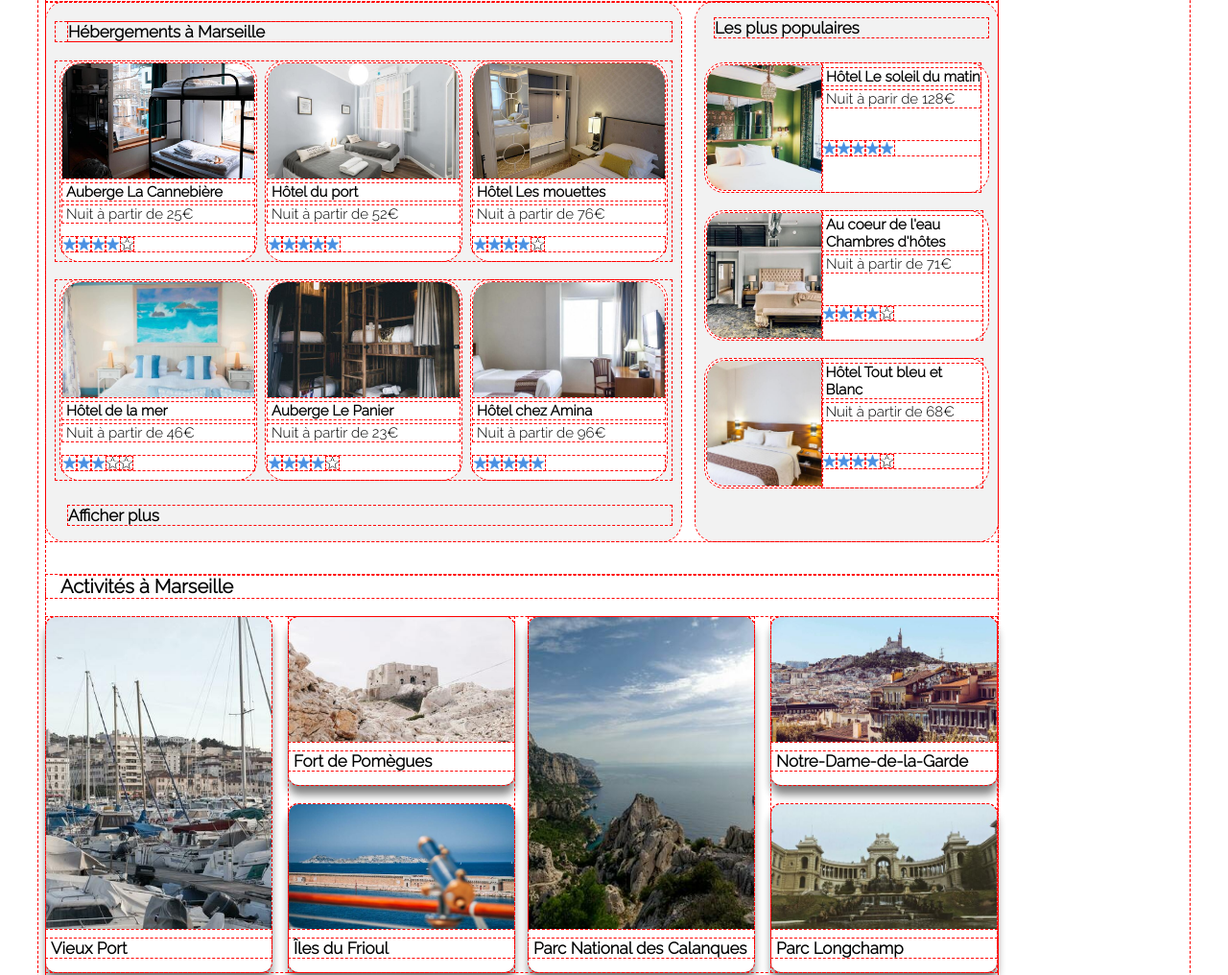
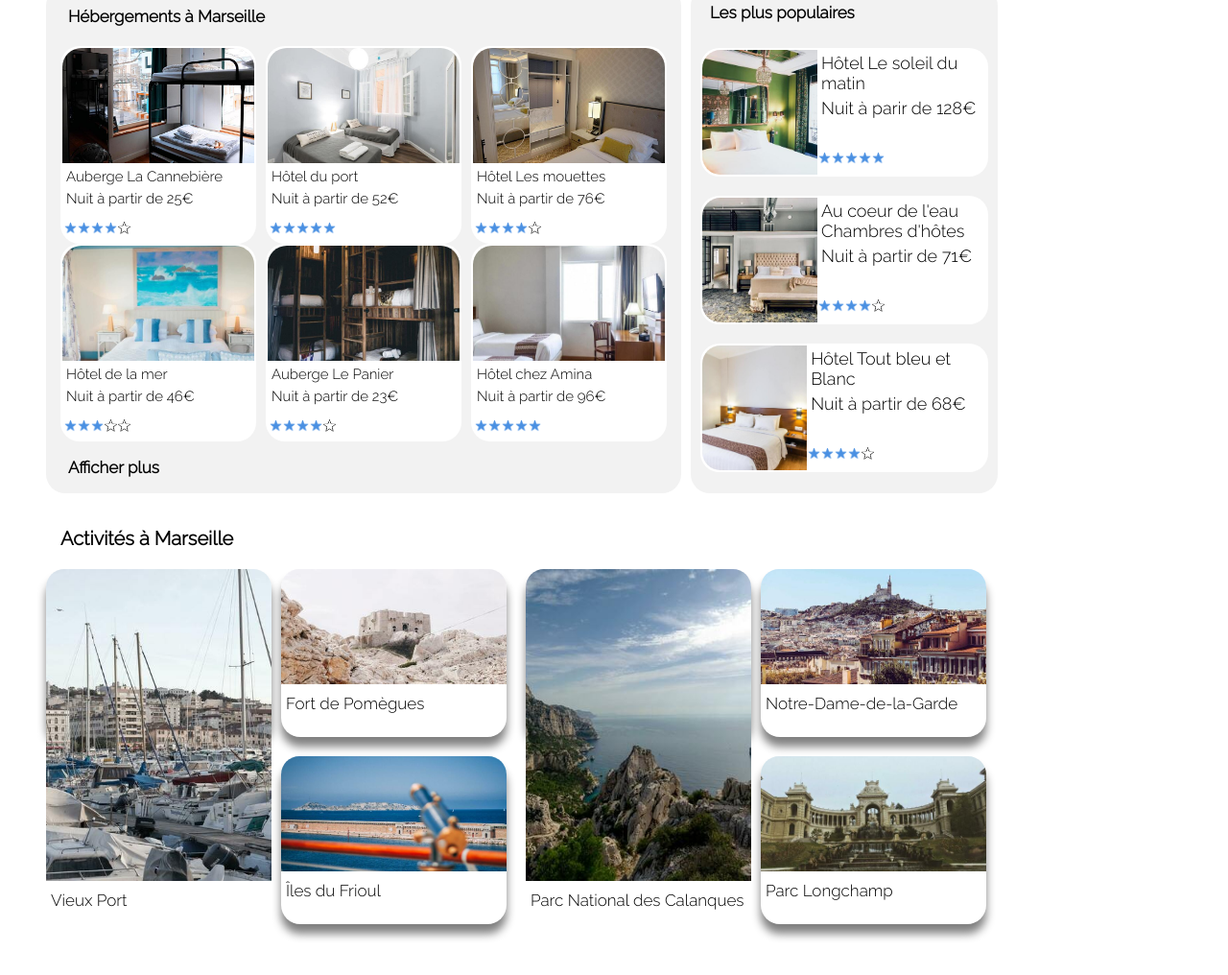
Before and after one commit to vatto46/P2_THIBAULT_ARTHUR, a plain HTML site: page index.html in a window 1280 px wide. Shown: the part 334-1350 px from the top of the page at 96% size. Drawn offline with Linux system fonts and the light colour scheme.

Commit message:
optimisation css

```diff
--- a/index.html
+++ b/index.html
@@ -14,14 +14,14 @@
 </head>
 <body>
 
-                        <!--Header-->
-<header class="n1">
+                        <!--HEADER-->
+<header>
   <img class="logo" src="images/logo/Booki.png">
-  <button class="btn1"><a href="#hebergement">Hébergements</a></button>
-  <button class="btn2"><a href="#Activités">Activités</a></button>
+  <button class="btn1 bouton"><a href="#hebergement">Hébergements</a></button>
+  <button class="btn2 bouton"><a href="#Activités">Activités</a></button>
 </header>
 
-                        <!-- Nav -->
+                        <!-- NAV -->
 
 <nav class="n2">
   <h1 class="trouvez">Trouvez votre hébergement pour des vacances de rêve</h1>
@@ -63,93 +63,93 @@
     </div>
 </nav>
 
-                          <!-- Section -->
+                          <!-- SECTION -->
 
 <section class="n3">
 
-  <aside class="aside1">
+  <aside class="aside">
     <h1><div id="hebergement">Hébergements à Marseille</div></h1>
 
-  <article class="ligne1">
+  <article class="block_hebergement">
 
-    <aside class="canne">
+    <aside class="canne border">
       <img class="img_aside" src="images/hebergements/4_small/cannebiere.jpg">
         <p class="nom"> Auberge La Cannebière</p>
         <p class="prix">Nuit à partir de 25€</p>
           <div class="etoile">
-            <img class="etoile_bleu" src="images/logo/etoile_bleu.png">
-            <img class="etoile_bleu" src="images/logo/etoile_bleu.png">
-            <img class="etoile_bleu" src="images/logo/etoile_bleu.png">
-            <img class="etoile_bleu" src="images/logo/etoile_bleu.png">
-            <img class="etoile_gris" src="images/logo/etoile.png">
+            <img class="etoile" src="images/logo/etoile_bleu.png">
+            <img class="etoile" src="images/logo/etoile_bleu.png">
+            <img class="etoile" src="images/logo/etoile_bleu.png">
+            <img class="etoile" src="images/logo/etoile_bleu.png">
+            <img class="etoile" src="images/logo/etoile.png">
           </div>
     </aside>
 
-    <aside class="canne">
+    <aside class="canne border">
       <img class="img_aside" src="images/hebergements/4_small/port.jpg">
       <p class="nom"> Hôtel du port</p>
       <p class="prix">Nuit à partir de 52€</p>
         <div class="etoile">
-          <img class="etoile_bleu" src="images/logo/etoile_bleu.png">
-          <img class="etoile_bleu" src="images/logo/etoile_bleu.png">
-          <img class="etoile_bleu" src="images/logo/etoile_bleu.png">
-          <img class="etoile_bleu" src="images/logo/etoile_bleu.png">
-          <img class="etoile_bleu" src="images/logo/etoile_bleu.png">
+          <img class="etoile" src="images/logo/etoile_bleu.png">
+          <img class="etoile" src="images/logo/etoile_bleu.png">
+          <img class="etoile" src="images/logo/etoile_bleu.png">
+          <img class="etoile" src="images/logo/etoile_bleu.png">
+          <img class="etoile" src="images/logo/etoile_bleu.png">
         </div>
     </aside>
 
-    <aside class="canne">
+    <aside class="canne border">
       <img class="img_aside" src="images/hebergements/4_small/mouette.jpg">
       <p class="nom"> Hôtel Les mouettes</p>
       <p class="prix">Nuit à partir de 76€</p>
       <div class="etoile">
-      <img class="etoile_bleu" src="images/logo/etoile_bleu.png">
-      <img class="etoile_bleu" src="images/logo/etoile_bleu.png">
-      <img class="etoile_bleu" src="images/logo/etoile_bleu.png">
-      <img class="etoile_bleu" src="images/logo/etoile_bleu.png">
-      <img class="etoile_gris" src="images/logo/etoile.png">
+      <img class="etoile" src="images/logo/etoile_bleu.png">
+      <img class="etoile" src="images/logo/etoile_bleu.png">
+      <img class="etoile" src="images/logo/etoile_bleu.png">
+      <img class="etoile" src="images/logo/etoile_bleu.png">
+      <img class="etoile" src="images/logo/etoile.png">
       </div>
     </aside>
   </article>
 
-  <article class="ligne2">
+  <article class="block_hebergement">
 
-    <aside class="canne">
+    <aside class="canne border">
       <img class="img_aside" src="images/hebergements/4_small/mer.jpg">
       <p class="nom">Hôtel de la mer</p>
       <p class="prix">Nuit à partir de 46€</p>
       <div class="etoile">
-      <img class="etoile_bleu" src="images/logo/etoile_bleu.png">
-      <img class="etoile_bleu" src="images/logo/etoile_bleu.png">
-      <img class="etoile_bleu" src="images/logo/etoile_bleu.png">
-      <img class="etoile_gris" src="images/logo/etoile.png">
-      <img class="etoile_gris" src="images/logo/etoile.png">
+      <img class="etoile" src="images/logo/etoile_bleu.png">
+      <img class="etoile" src="images/logo/etoile_bleu.png">
+      <img class="etoile" src="images/logo/etoile_bleu.png">
+      <img class="etoile" src="images/logo/etoile.png">
+      <img class="etoile" src="images/logo/etoile.png">
       </div>
     </aside>
 
-    <aside class="canne">
+    <aside class="canne border">
       <img class="img_aside" src="images/hebergements/4_small/panier.jpg">
       <p class="nom">Auberge Le Panier</p>
       <p class="prix">Nuit à partir de 23€</p>
       <div class="etoile">
-      <img class="etoile_bleu" src="images/logo/etoile_bleu.png">
-      <img class="etoile_bleu" src="images/logo/etoile_bleu.png">
-      <img class="etoile_bleu" src="images/logo/etoile_bleu.png">
-      <img class="etoile_bleu" src="images/logo/etoile_bleu.png">
-      <img class="etoile_gris" src="images/logo/etoile.png">
+      <img class="etoile" src="images/logo/etoile_bleu.png">
+      <img class="etoile" src="images/logo/etoile_bleu.png">
+      <img class="etoile" src="images/logo/etoile_bleu.png">
+      <img class="etoile" src="images/logo/etoile_bleu.png">
+      <img class="etoile" src="images/logo/etoile.png">
       </div>
     </aside>
 
-    <aside class="canne">
+    <aside class="canne border">
       <img class="img_aside" src="images/hebergements/4_small/amina.jpg">
       <p class="nom">Hôtel chez Amina</p>
       <p class="prix">Nuit à partir de 96€</p>
       <div class="etoile">
-      <img class="etoile_bleu" src="images/logo/etoile_bleu.png">
-      <img class="etoile_bleu" src="images/logo/etoile_bleu.png">
-      <img class="etoile_bleu" src="images/logo/etoile_bleu.png">
-      <img class="etoile_bleu" src="images/logo/etoile_bleu.png">
-      <img class="etoile_bleu" src="images/logo/etoile_bleu.png">
+      <img class="etoile" src="images/logo/etoile_bleu.png">
+      <img class="etoile" src="images/logo/etoile_bleu.png">
+      <img class="etoile" src="images/logo/etoile_bleu.png">
+      <img class="etoile" src="images/logo/etoile_bleu.png">
+      <img class="etoile" src="images/logo/etoile_bleu.png">
       </div>
     </aside>
   </article>
@@ -157,98 +157,98 @@
   <h1 class="afficher">Afficher plus</h1>
   </aside>
 
-                                <!-- Aside -->
+                                <!-- ASIDE -->
 
-  <aside class="aside2">
+  <aside class="aside aside_populaire">
   <h1 class="popu">Les plus populaires</h1>
 
-    <div class="block_aside2">
+    <div class="block_aside2 border">
       <img class="img_popu" src="images/hebergements/4_small/matin.jpg">
       <div class="texte"><p class="nom">Hôtel Le soleil du matin </p>
       <p class="prix">Nuit à parir de 128€</p>
       <div class="etoile_populaire">
-      <img class="etoile_bleu" src="images/logo/etoile_bleu.png">
-      <img class="etoile_bleu" src="images/logo/etoile_bleu.png">
-      <img class="etoile_bleu" src="images/logo/etoile_bleu.png">
-      <img class="etoile_bleu" src="images/logo/etoile_bleu.png">
-      <img class="etoile_bleu" src="images/logo/etoile_bleu.png">
+      <img class="etoile" src="images/logo/etoile_bleu.png">
+      <img class="etoile" src="images/logo/etoile_bleu.png">
+      <img class="etoile" src="images/logo/etoile_bleu.png">
+      <img class="etoile" src="images/logo/etoile_bleu.png">
+      <img class="etoile" src="images/logo/etoile_bleu.png">
       </div>
       </div>
     </div>
 
-    <div class="block_aside2">
+    <div class="block_aside2 border">
       <img class="img_popu" src="images/hebergements/4_small/coeur.jpg">
       <div class="texte"><p class="nom">Au coeur de l'eau Chambres d'hôtes</p>
       <p class="prix">Nuit à partir de 71€</p>
       <div class="etoile_populaire2">
-      <img class="etoile_bleu" src="images/logo/etoile_bleu.png">
-      <img class="etoile_bleu" src="images/logo/etoile_bleu.png">
-      <img class="etoile_bleu" src="images/logo/etoile_bleu.png">
-      <img class="etoile_bleu" src="images/logo/etoile_bleu.png">
-      <img class="etoile_gris" src="images/logo/etoile.png">
+      <img class="etoile" src="images/logo/etoile_bleu.png">
+      <img class="etoile" src="images/logo/etoile_bleu.png">
+      <img class="etoile" src="images/logo/etoile_bleu.png">
+      <img class="etoile" src="images/logo/etoile_bleu.png">
+      <img class="etoile" src="images/logo/etoile.png">
       </div>
       </div>
     </div>
 
-    <div class="block_aside2">
+    <div class="block_aside2 border">
       <img class="img_popu" src="images/hebergements/4_small/blanc.jpg">
       <div class="texte"><p class="nom">Hôtel Tout bleu et Blanc </p>
       <p class="prix">Nuit à partir de 68€</p>
       <div class="etoile_populaire">
-      <img class="etoile_bleu" src="images/logo/etoile_bleu.png">
-      <img class="etoile_bleu" src="images/logo/etoile_bleu.png">
-      <img class="etoile_bleu" src="images/logo/etoile_bleu.png">
-      <img class="etoile_bleu" src="images/logo/etoile_bleu.png">
-      <img class="etoile_gris" src="images/logo/etoile.png">
+      <img class="etoile" src="images/logo/etoile_bleu.png">
+      <img class="etoile" src="images/logo/etoile_bleu.png">
+      <img class="etoile" src="images/logo/etoile_bleu.png">
+      <img class="etoile" src="images/logo/etoile_bleu.png">
+      <img class="etoile" src="images/logo/etoile.png">
       </div>
       </div>
     </div>
   </aside>
 </section>
 
-                              <!-- Section -->
+                              <!-- ARTICLE -->
 
 <h1 class="n4"><div id="Activités"></div>Activités à Marseille</h1>
 
 <article class="n5">
 
-  <div class="block1">
-    <img class="img_big" src="images/activites/4_small/vieux.jpg">
+  <div class="bloc_activite border shadow">
+    <img class="image image_grande" src="images/activites/4_small/vieux.jpg">
     <p class="txt_img">Vieux Port</p>
   </div>
 
-  <div class="block2">
+  <div class="bloc_activite">
 
-    <div class="block2_1">
-    <img class="img_small" src="images/activites/4_small/fort.jpg">
+    <div class="bloc_activite border shadow">
+    <img class="image" src="images/activites/4_small/fort.jpg">
     <p class="txt_img">Fort de Pomègues</p>
   </div>
 
-    <div class="block2_2">
-    <img class="img_small" src="images/activites/4_small/frioul.jpg">
+    <div class="bloc_activite border shadow">
+    <img class="image" src="images/activites/4_small/frioul.jpg">
     <p class="txt_img">Îles du Frioul</p>
     </div>
   </div>
 
-  <div class="block1">
-    <div><img class="img_big" src="images/activites/4_small/calanques.jpg"></div>
+  <div class="bloc_activite border shadow">
+    <div><img class="image image_grande" src="images/activites/4_small/calanques.jpg"></div>
     <p class="txt_img">Parc National des Calanques</p>
   </div>
 
   <div class="block2">
-    <div class="block2_3">
-    <img class="img_small" src="images/activites/4_small/dame.jpg">
+    <div class="bloc_activite border shadow">
+    <img class="image" src="images/activites/4_small/dame.jpg">
     <p class="txt_img">Notre-Dame-de-la-Garde</p>
   </div>
 
-  <div class="block2_4">
-    <img class="img_small" src="images/activites/4_small/parc.jpg">
+  <div class="bloc_activite border shadow">
+    <img class="image" src="images/activites/4_small/parc.jpg">
     <p class="txt_img">Parc Longchamp</p>
     </div>
   </div>
 </article>
 
-                              <!-- Footer -->
+                              <!-- FOOTER -->
 
 <footer class="n6">
   <li class="propos"><h2>A propos</h2>
--- a/style.css
+++ b/style.css
@@ -2,9 +2,6 @@ html
 {
 width: 1200px;
 margin: auto;
-}
-*{
-outline: dashed red 1px;
 }
 body
 {
@@ -20,27 +17,13 @@ width: 200px;
 height: 120px;
 object-fit: cover;
 }
+
+                /* HEADER */
+
 header
 {
 display: flex;
 width: 992px;
-}
-footer
-{
-background-color: #F2F2F2;
-display: flex;
-justify-content: space-around;
-margin-top: 40px;
-width: 992px;
-text-align: left;
-}
-ul
-{
-padding-inline-start: 1px;
-}
-li
-{
-list-style-type: none;
 }
 a
 {
@@ -52,30 +35,27 @@ font-family: "Raleway";
 width: 100px;
 height: 50px;
 }
-.btn1
+.bouton
 {
 margin-top: 20px;
-margin-left: 650px;
 height: 35px;
 background-color: white;
 border: none;
 }
+.btn1
+{
+margin-left: 650px;
+}
 .btn2
 {
-margin-top: 20px;
 margin-left: 50px;
-height: 35px;
-background-color: white;
-border: none;
 }
+
+                    /* NAV */
+
 .trouvez
 {
 font-size: 20px;
-}
-.n3
-{
-display: flex;
-width: 992px;
 }
 .plein
 {
@@ -132,7 +112,6 @@ margin-top: 13px;
 }
 .bouton_filtre
 {
-
 display: flex;
 border: solid 2px #F2F2F2;
 border-radius: 50px 50px 50px 50px;
@@ -177,6 +156,7 @@ max-width: 30px;
 {
 display: flex;
 flex-direction: row;
+font-size: 13px;
 }
 .logo_i
 {
@@ -191,12 +171,19 @@ border-radius: 50px;
 margin-left: 10px;
 color: grey;
 }
-.aside1
+
+                    /* SECTION */
+
+.n3
+{
+display: flex;
+width: 992px;
+}
+.aside
 {
 display: flex;
 flex-direction: column;
 background-color: #F2F2F2;
-margin-right: 15px;
 padding-left: 10px;
 padding-right: 10px;
 border-radius: 20px 20px 20px 20px;
@@ -206,19 +193,14 @@ border-radius: 20px 20px 20px 20px;
 margin-left: 13px;
 font-size: 17px;
 }
-.ligne1
+.block_hebergement
 {
 display: flex;
 flex-direction: row;
-margin-bottom: 20px;
 justify-content: space-around;
 }
 .canne
 {
-border-top-left-radius: 20px 20px;
-border-top-right-radius: 20px 20px;
-border-bottom-left-radius: 20px 20px;
-border-bottom-right-radius: 20px 20px;
 background-color: white;
 margin-left: 5px;
 margin-right: 5px;
@@ -228,6 +210,13 @@ padding-left: 2px;
 padding-top: 2px;
 font-size: 15px;
 }
+.border
+{
+border-top-left-radius: 20px 20px;
+border-top-right-radius: 20px 20px;
+border-bottom-left-radius: 20px 20px;
+border-bottom-right-radius: 20px 20px;
+}
 .img_aside
 {
 border-top-left-radius: 20px 20px;
@@ -235,7 +224,6 @@ border-top-right-radius: 20px 20px;
 }
 .nom
 {
-font-weight: bold;
 padding-left: 4px;
 margin-top: 5px;
 margin-bottom: 2px;
@@ -248,7 +236,9 @@ margin-top: 5px;
 .etoile
 {
 display: flex;
-margin-top: 5px;
+width: 13px;
+height: 13px;
+margin-left: 1px;
 }
 .etoile_populaire
 {
@@ -260,39 +250,17 @@ margin-top: 35px;
 display: flex;
 margin-top: 35px;
 }
-.etoile_bleu
-{
-width: 15px;
-height: 15px;
-}
-.etoile_gris
-{
-width: 13px;
-height: 13px;
-margin-top: 1px;
-margin-left: 1px;
-}
-.ligne2
-{
-display: flex;
-flex-direction: row;
-margin-bottom: 10px;
-justify-content: space-around;
-}
 .afficher
 {
 margin-left: 13px;
 font-size: 17px;
 }
-.aside2
+
+                /* ASIDE */
+
+.aside_populaire
 {
-display: flex;
-flex-direction: column;
-background-color: #F2F2F2;
-padding-left: 10px;
-padding-right: 10px;
-border-radius: 20px 20px 20px 20px;
-font-size: 15px;
+margin-left: 10px;
 }
 .popu
 {
@@ -307,10 +275,6 @@ margin-top: 10px;
 margin-bottom: 10px;
 padding-right: 6px;
 background-color: white;
-border-top-left-radius: 20px 20px;
-border-top-right-radius: 20px 20px;
-border-bottom-left-radius: 20px 20px;
-border-bottom-right-radius: 20px 20px;
 }
 .img_popu
 {
@@ -320,6 +284,9 @@ border-top-left-radius: 19px 19px;
 border-bottom-left-radius: 19px 19px;
 margin: 2px 0px 2px 2px;
 }
+
+                /* ARTICLE */
+
 .n4
 {
 font-size: 20px;
@@ -332,67 +299,50 @@ padding-left: 15px;
 display: flex;
 width: 992px;
 }
+.bloc_activite
+{
+height: 155px;
+margin-bottom: 20px;
+padding-bottom: 20px;
+margin-right: 10px;
+}
+.shadow
+{
+box-shadow: 0px 10px 10px 0px grey;
+}
+.image
+{
+width: 235px;
+border-top-left-radius: 19px 19px;
+border-top-right-radius: 19px 19px;
+}
+.image_grande
+{
+height: 325px;
+}
 .txt_img
 {
-font-weight: bold;
 margin-top: 10px;
 padding-left: 5px;
 font-size: 17px;
 }
-.block1
+
+                /* FOOTER */
+
+footer
 {
-height: 370px;
-margin-right: 18px;
-box-shadow: 0px 10px 10px 0px grey;
-border-radius: 10px 10px 10px 10px;
+background-color: #F2F2F2;
+display: flex;
+justify-content: space-around;
+margin-top: 40px;
+width: 992px;
+text-align: left;
 }
-.block2
+ul
 {
-margin-right: 15px;
+padding-inline-start: 1px;
 }
-.img_big
+li
 {
-width: 235px;
-height: 325px;
-border-radius: 10px 10px 0px 0px;
+list-style-type: none;
 }
-.block2_1
-{
-height: 155px;
-margin-bottom: 20px;
-padding-bottom: 20px;
-box-shadow: 0px 10px 10px 0px grey;
-border-radius: 10px 10px 10px 10px;
-}
-.img_small
-{
-width: 235px;
-height: 130px;
-border-radius: 10px 10px 0px 0px;
-}
-.block2_2
-{
-height: 155px;
-padding-bottom: 20px;
-box-shadow: 0px 10px 10px 0px grey;
-border-radius: 10px 10px 10px 10px;
-}
-.block2_3
-{
-height: 155px;
-margin-bottom: 20px;
-box-shadow: 0px 10px 10px 0px grey;
-border-radius: 10px 10px 10px 10px;
-padding-bottom: 20px;
-}
-.block2_4
-{
-height: 155px;
-box-shadow: 0px 10px 10px 0px grey;
-border-radius: 10px 10px 10px 10px;
-padding-bottom: 20px;
-}
-.n6
-{
-font-size: 15px;
-}
```
